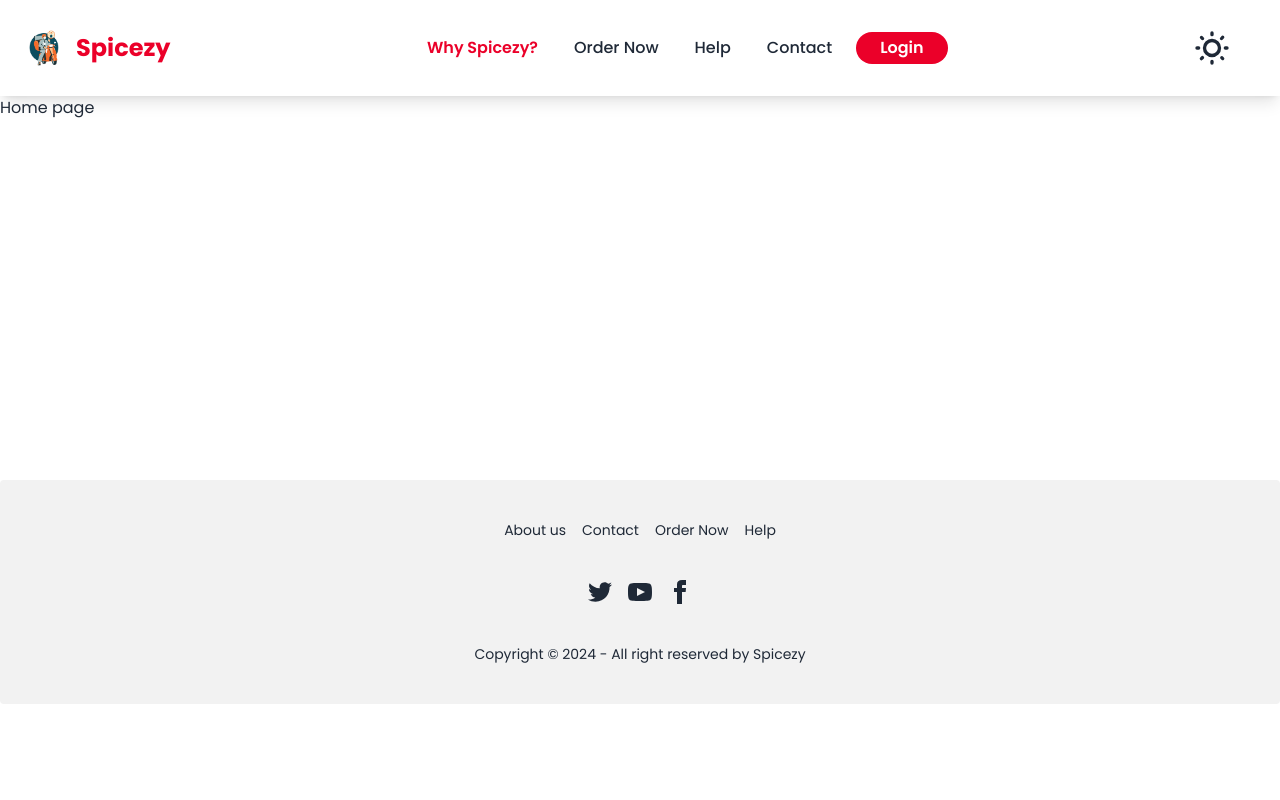
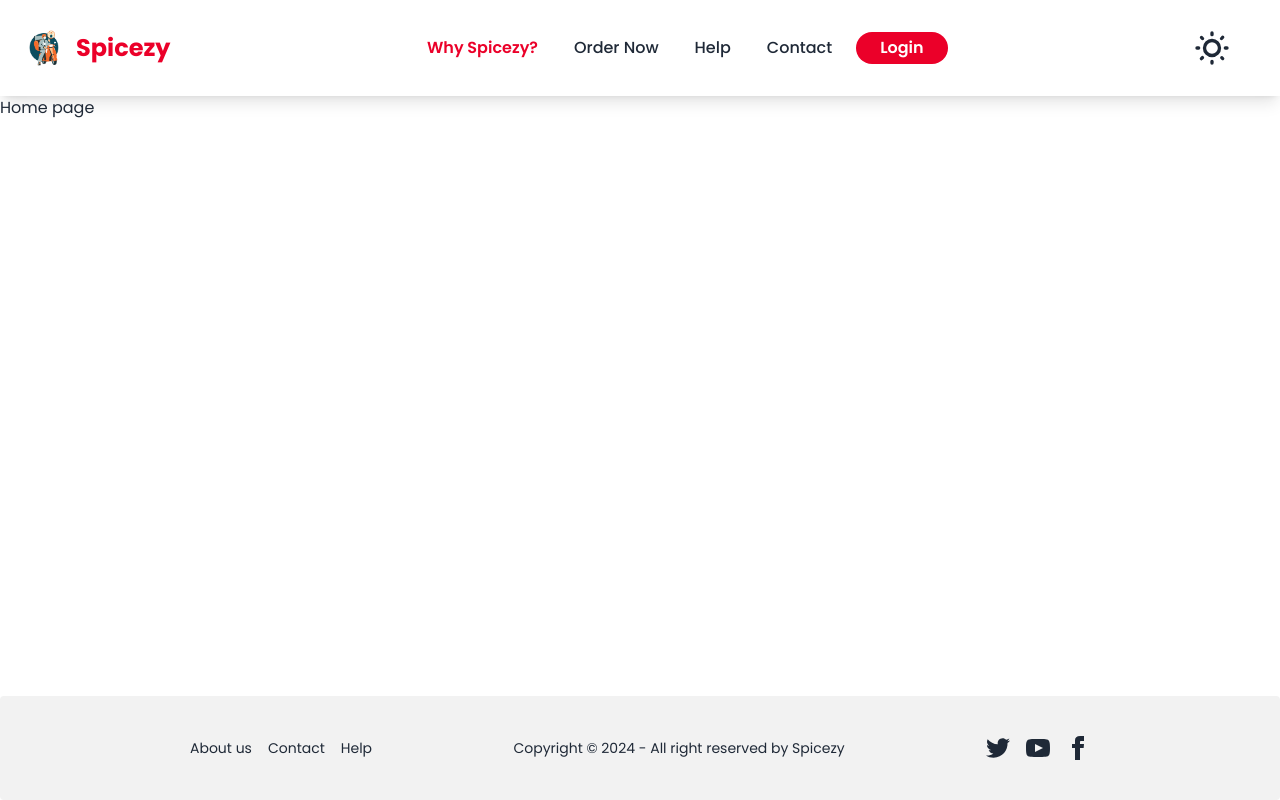
Before and after one commit to Sanjaypk986/Food-Order---frontend, a React (Vite) app: page / in a window 1280 px wide. Built offline with nearby package versions, Linux system fonts and the light colour scheme; no server answers.

Commit message:
fixed  some styles in layout

```diff
--- a/src/components/Footer.jsx
+++ b/src/components/Footer.jsx
@@ -1,15 +1,20 @@
-import React from 'react'
+import React from "react";
 
 const Footer = () => {
   return (
     <footer className="footer footer-center bg-base-200 text-base-content rounded p-10">
-  <nav className="grid grid-flow-col gap-4">
+      <nav className="grid md:grid-flow-col md:justify-between gap-8 w-full lg:w-3/4">
+        <div className="grid grid-flow-col gap-4">
           <a className="link link-hover">About us</a>
           <a className="link link-hover">Contact</a>
-    <a className="link link-hover">Order Now</a>
           <a className="link link-hover">Help</a>
-  </nav>
-  <nav>
+        </div>
+        <aside>
+          <p>
+            Copyright © {new Date().getFullYear()} - All right reserved by
+            Spicezy
+          </p>
+        </aside>
         <div className="grid grid-flow-col gap-4">
           <a>
             <svg
@@ -17,9 +22,9 @@
               width="24"
               height="24"
               viewBox="0 0 24 24"
-          className="fill-current">
-          <path
-            d="M24 4.557c-.883.392-1.832.656-2.828.775 1.017-.609 1.798-1.574 2.165-2.724-.951.564-2.005.974-3.127 1.195-.897-.957-2.178-1.555-3.594-1.555-3.179 0-5.515 2.966-4.797 6.045-4.091-.205-7.719-2.165-10.148-5.144-1.29 2.213-.669 5.108 1.523 6.574-.806-.026-1.566-.247-2.229-.616-.054 2.281 1.581 4.415 3.949 4.89-.693.188-1.452.232-2.224.084.626 1.956 2.444 3.379 4.6 3.419-2.07 1.623-4.678 2.348-7.29 2.04 2.179 1.397 4.768 2.212 7.548 2.212 9.142 0 14.307-7.721 13.995-14.646.962-.695 1.797-1.562 2.457-2.549z"></path>
+              className="fill-current"
+            >
+              <path d="M24 4.557c-.883.392-1.832.656-2.828.775 1.017-.609 1.798-1.574 2.165-2.724-.951.564-2.005.974-3.127 1.195-.897-.957-2.178-1.555-3.594-1.555-3.179 0-5.515 2.966-4.797 6.045-4.091-.205-7.719-2.165-10.148-5.144-1.29 2.213-.669 5.108 1.523 6.574-.806-.026-1.566-.247-2.229-.616-.054 2.281 1.581 4.415 3.949 4.89-.693.188-1.452.232-2.224.084.626 1.956 2.444 3.379 4.6 3.419-2.07 1.623-4.678 2.348-7.29 2.04 2.179 1.397 4.768 2.212 7.548 2.212 9.142 0 14.307-7.721 13.995-14.646.962-.695 1.797-1.562 2.457-2.549z"></path>
             </svg>
           </a>
           <a>
@@ -28,9 +33,9 @@
               width="24"
               height="24"
               viewBox="0 0 24 24"
-          className="fill-current">
-          <path
-            d="M19.615 3.184c-3.604-.246-11.631-.245-15.23 0-3.897.266-4.356 2.62-4.385 8.816.029 6.185.484 8.549 4.385 8.816 3.6.245 11.626.246 15.23 0 3.897-.266 4.356-2.62 4.385-8.816-.029-6.185-.484-8.549-4.385-8.816zm-10.615 12.816v-8l8 3.993-8 4.007z"></path>
+              className="fill-current"
+            >
+              <path d="M19.615 3.184c-3.604-.246-11.631-.245-15.23 0-3.897.266-4.356 2.62-4.385 8.816.029 6.185.484 8.549 4.385 8.816 3.6.245 11.626.246 15.23 0 3.897-.266 4.356-2.62 4.385-8.816-.029-6.185-.484-8.549-4.385-8.816zm-10.615 12.816v-8l8 3.993-8 4.007z"></path>
             </svg>
           </a>
           <a>
@@ -39,18 +44,15 @@
               width="24"
               height="24"
               viewBox="0 0 24 24"
-          className="fill-current">
-          <path
-            d="M9 8h-3v4h3v12h5v-12h3.642l.358-4h-4v-1.667c0-.955.192-1.333 1.115-1.333h2.885v-5h-3.808c-3.596 0-5.192 1.583-5.192 4.615v3.385z"></path>
+              className="fill-current"
+            >
+              <path d="M9 8h-3v4h3v12h5v-12h3.642l.358-4h-4v-1.667c0-.955.192-1.333 1.115-1.333h2.885v-5h-3.808c-3.596 0-5.192 1.583-5.192 4.615v3.385z"></path>
             </svg>
           </a>
         </div>
       </nav>
-  <aside>
-    <p>Copyright © {new Date().getFullYear()} - All right reserved by Spicezy</p>
-  </aside>
     </footer>
-  )
-}
+  );
+};
 
-export default Footer
+export default Footer;
--- a/src/layout/RootLayout.jsx
+++ b/src/layout/RootLayout.jsx
@@ -5,13 +5,13 @@
 
 const RootLayout = () => {
   return (
-    <>
+    <div className="flex flex-col min-h-screen">
     <Header />
-    <div className='min-h-96'>
-    <Outlet />
+    <div className="flex-grow">
+      <Outlet />
     </div>
     <Footer />
-    </>
+  </div>
   )
 }
 
```
Lines whose indentation alone changed are shown as unchanged.
